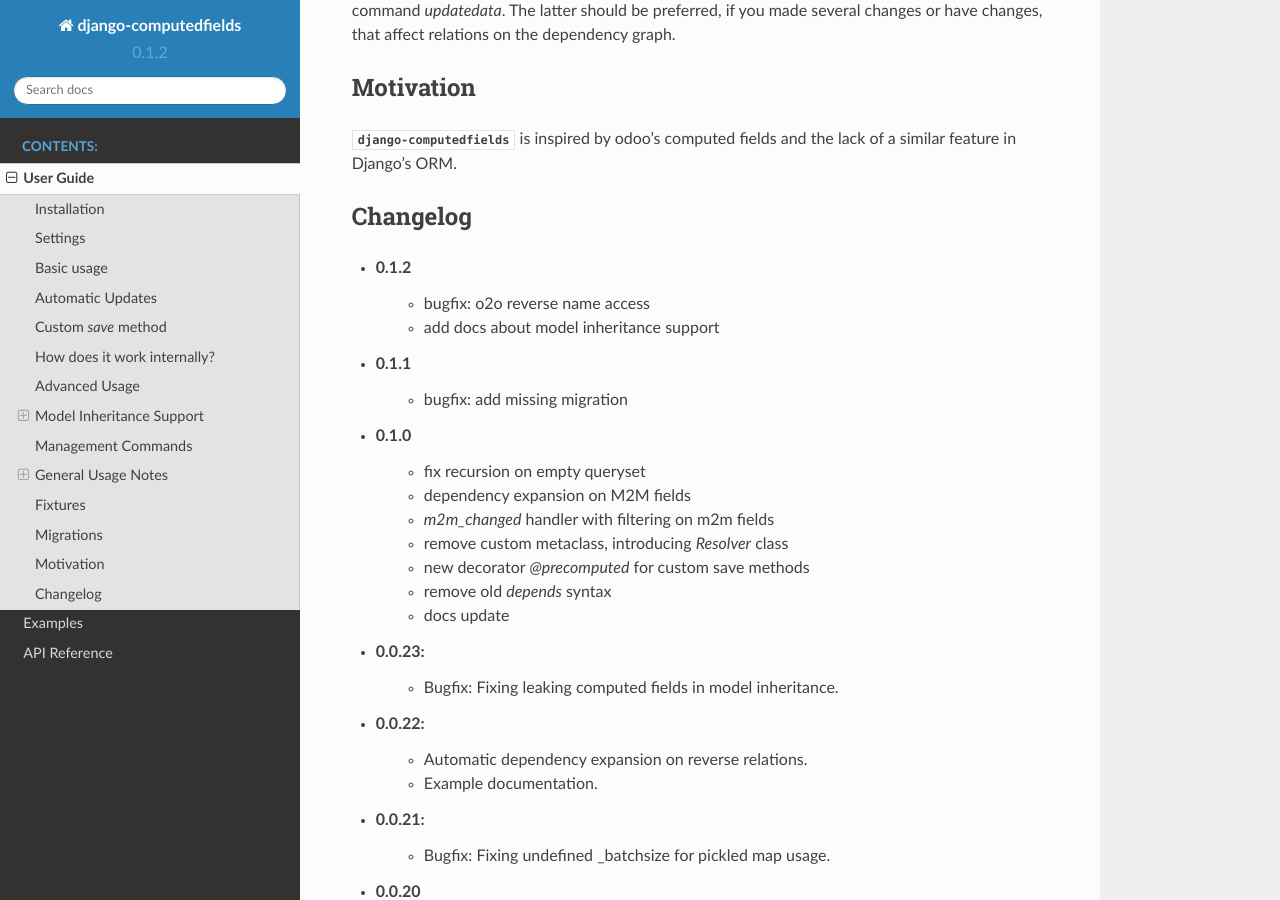
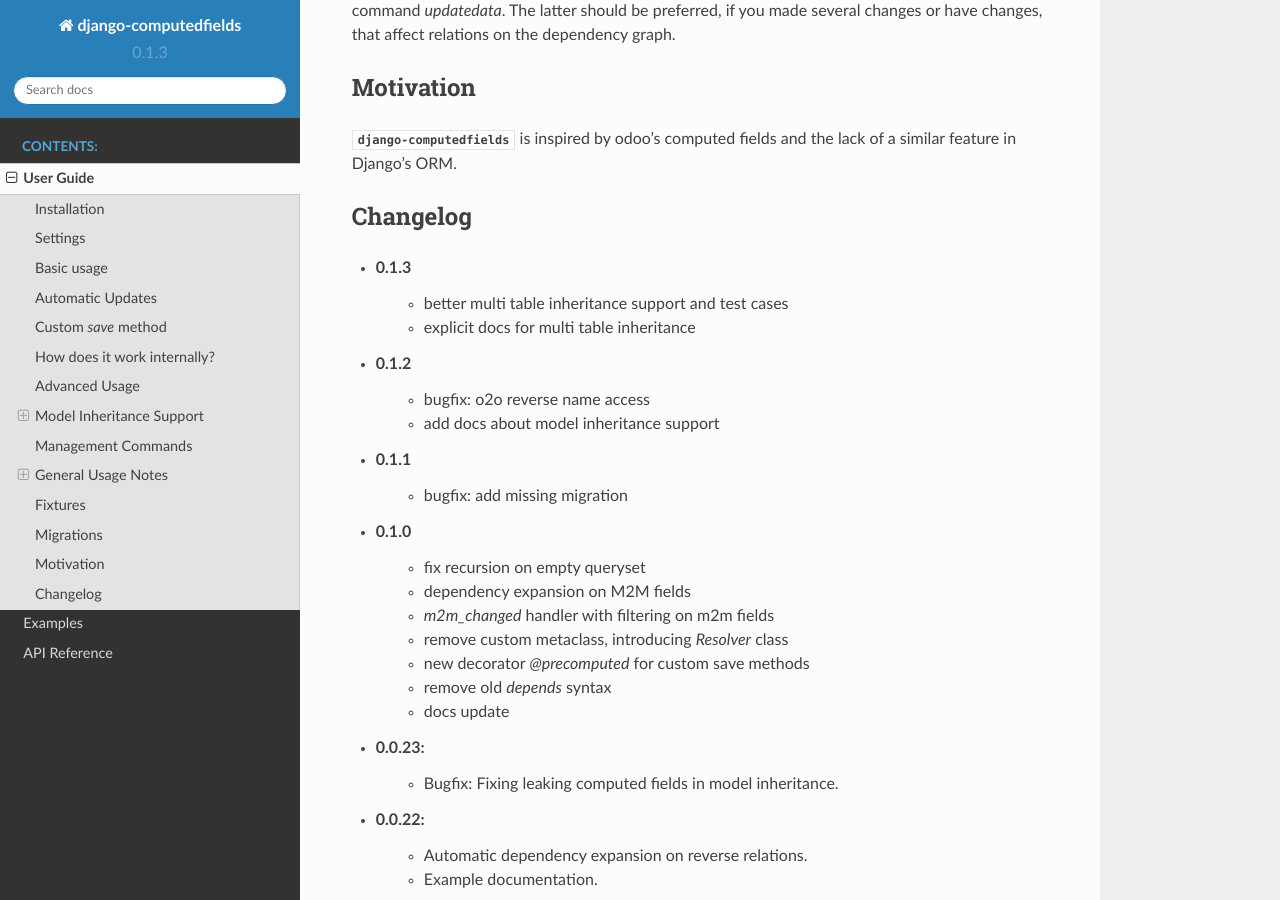
Before and after one commit to netzkolchose/django-computedfields, a Sphinx documentation site: the page built from docs/manual.rst, in a window 1280 px wide and 900 px high, scrolled down 9254 px. Built offline with Sphinx 7.4.7 and the Read the Docs theme 2.0.0, drawn with Linux system fonts in a browser that asks for light colours; the version number is read from the project's files by our own code.

Commit message:
pypi package update

```diff
--- a/computedfields/__init__.py
+++ b/computedfields/__init__.py
@@ -1,3 +1,3 @@
-__version__ = '0.1.2'
+__version__ = '0.1.3'
 
 default_app_config = 'computedfields.apps.ComputedfieldsConfig'
--- a/docs/manual.rst
+++ b/docs/manual.rst
@@ -437,6 +437,9 @@
 Changelog
 ---------
 
+- 0.1.3
+    - better multi table inheritance support and test cases
+    - explicit docs for multi table inheritance
 - 0.1.2
     - bugfix: o2o reverse name access
     - add docs about model inheritance support
--- a/setup.py
+++ b/setup.py
@@ -25,7 +25,7 @@
     author='netzkolchose',
     author_email='j.breitbart@netzkolchose.de',
     url='https://github.com/netzkolchose/django-computedfields',
-    download_url='https://github.com/netzkolchose/django-computedfields/archive/0.1.2.tar.gz',
+    download_url='https://github.com/netzkolchose/django-computedfields/archive/0.1.3.tar.gz',
     keywords=['django', 'method', 'decorator', 'autoupdate', 'persistent', 'field'],
     classifiers=[
         'Development Status :: 4 - Beta',
```
Also changed, not shown: README.md (+3 -0 lines).
